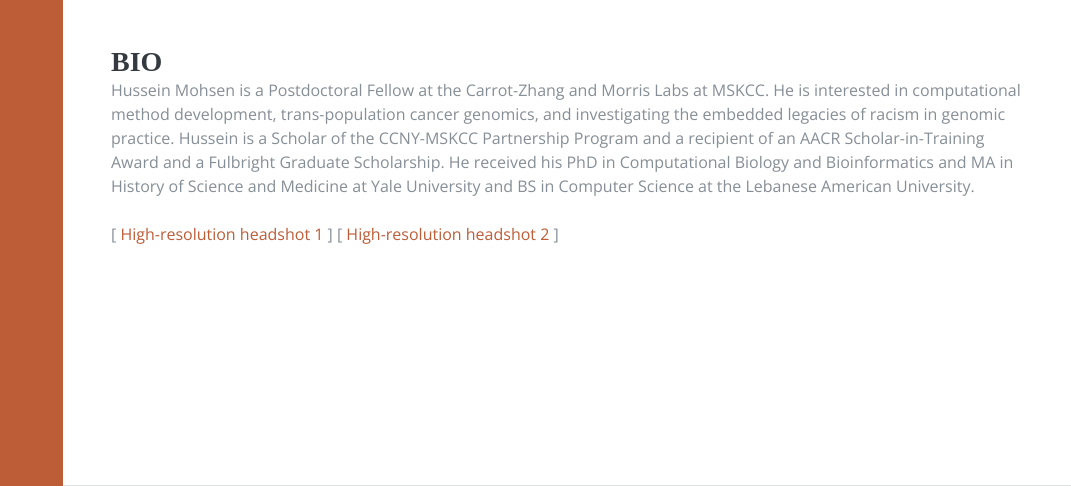
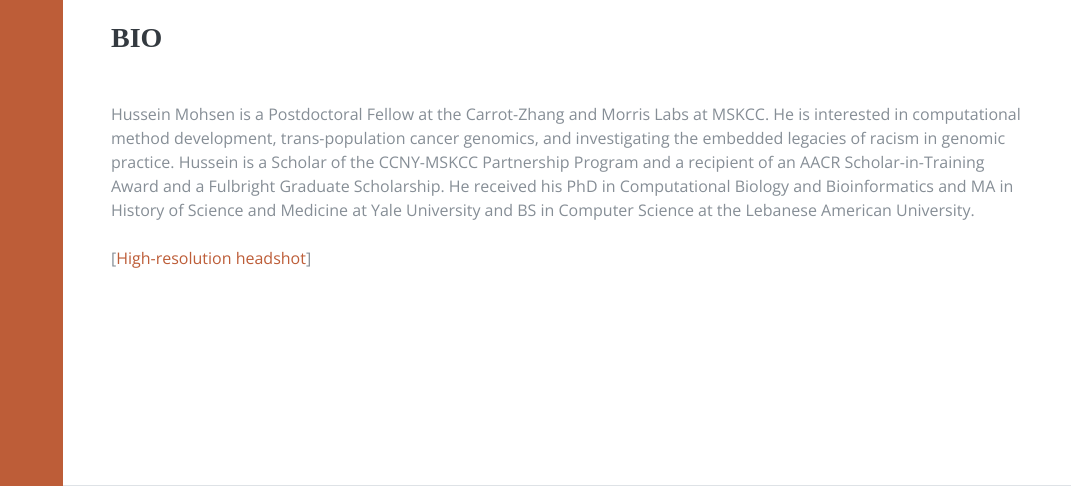
Before and after one commit to hussein-mohsen/hussein-mohsen.github.io, a website: page pages/test.html in a window 1280 px wide. Shown: the part 314-800 px from the top of the page, without its empty margins (209-1280 px from the left). Drawn offline with nearby package versions, Linux system fonts and the light colour scheme; a web font is replaced by a local one.

Commit message:
Update test.html

```diff
--- a/pages/test.html
+++ b/pages/test.html
@@ -42,9 +42,10 @@
           <div class="subheading mb-5">Postdoctoral Research Fellow · MSKCC · He/him
           </div>
 	  <h3 class="mb-0">Bio</h3>
+          <br /> <br />
           <p class="mb-5"> Hussein Mohsen is a Postdoctoral Fellow at the Carrot-Zhang and Morris Labs at MSKCC. He is interested in computational method development, trans-population cancer genomics, and investigating the embedded legacies of racism in genomic practice. Hussein is a Scholar of the CCNY-MSKCC Partnership Program and a recipient of an AACR Scholar-in-Training Award and a Fulbright Graduate Scholarship. He received his PhD in Computational Biology and Bioinformatics and MA in History of Science and Medicine at Yale University and BS in Computer Science at the Lebanese American University.
           <br /> <br />
-	  [<a href="https://drive.google.com/file/d/1DAJRvLk58OHFOAfv2zlqWpNarDVe2sot/view"> High-resolution headshot 1 </a>] [<a href="https://drive.google.com/file/d/1jw8OXkhk8fSzZeYXcLaDlAAIWfMd0yjY/view?usp=sharing"> High-resolution headshot 2 </a>]
+	  [<a href="https://drive.google.com/file/d/1DAJRvLk58OHFOAfv2zlqWpNarDVe2sot/view">High-resolution headshot</a>]
           </p>
         </div>
       </section>
```
